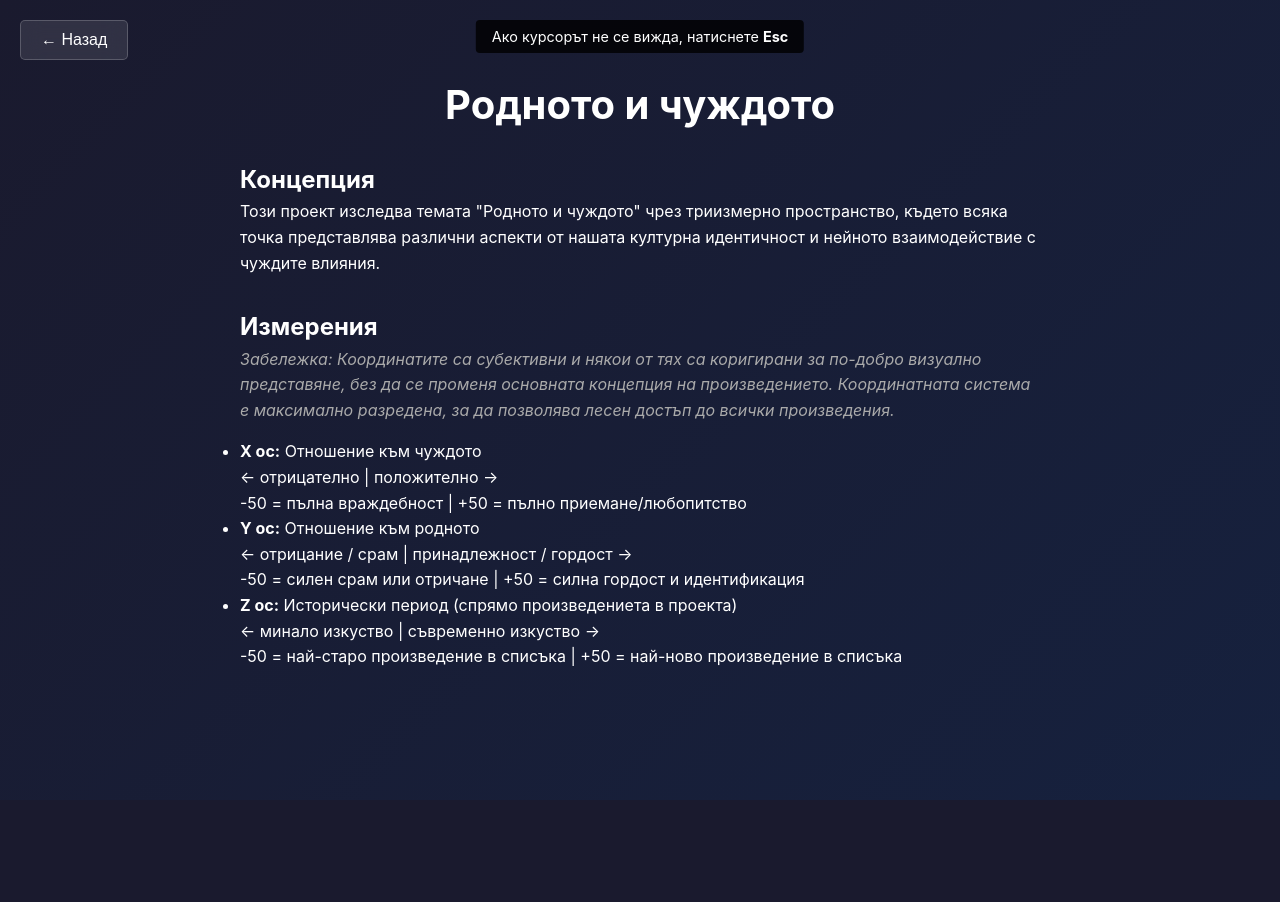
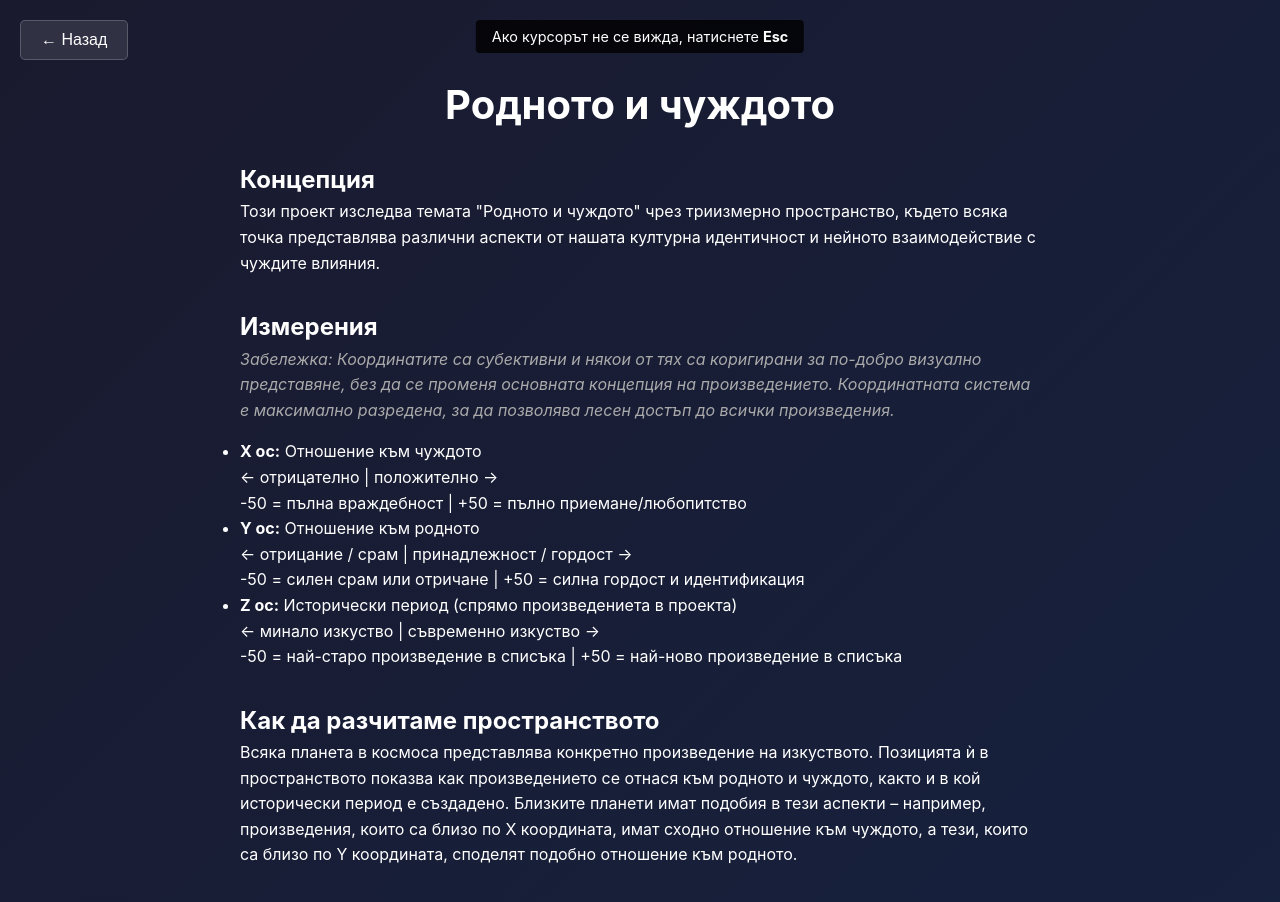
Before and after one commit to shestakov-dev/bg-project, a React (Vite) app: page /bg-project/about in a window 1280 px wide. Shown: the top 902 px of the page. Before the commit the page ends 800 px from the top, so only its background shows below. Built offline with nearby package versions, Linux system fonts and the light colour scheme.

Commit message:
Add new section on interpreting spatial relationships in the AboutPage

```diff
--- a/src/pages/AboutPage.tsx
+++ b/src/pages/AboutPage.tsx
@@ -124,6 +124,17 @@ export default function AboutPage() {
 						</li>
 					</ul>
 				</Section>
+				<Section>
+					<h2>Как да разчитаме пространството</h2>
+					<p>
+						Всяка планета в космоса представлява конкретно произведение на изкуството.
+						Позицията ѝ в пространството показва как произведението се отнася към
+						родното и чуждото, както и в кой исторически период е създадено. Близките
+						планети имат подобия в тези аспекти – например, произведения, които са
+						близо по X координата, имат сходно отношение към чуждото, а тези, които са
+						близо по Y координата, споделят подобно отношение към родното.
+					</p>
+				</Section>
 			</Content>
 		</Container>
 	);
```
